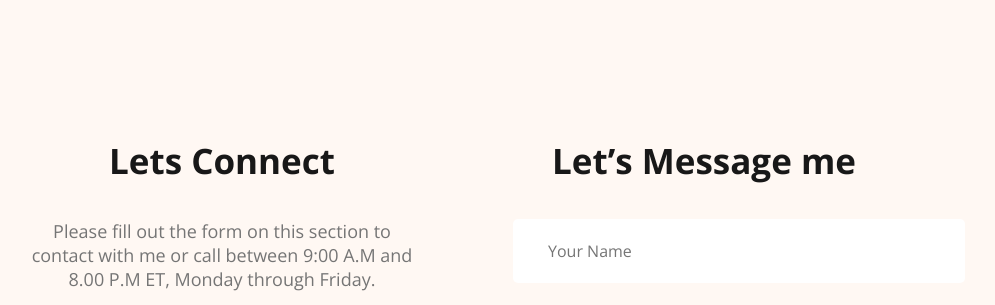
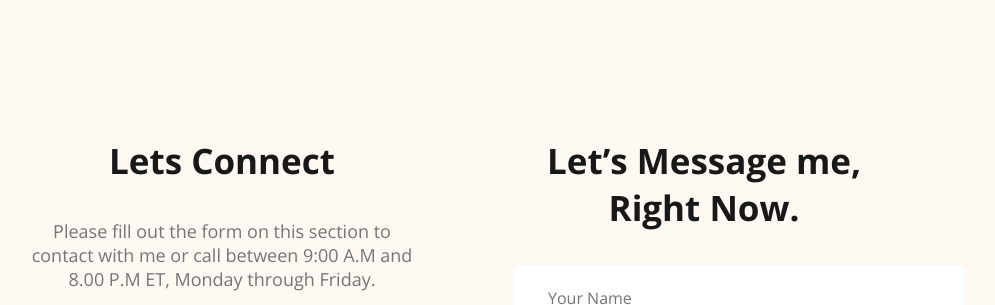
Before and after one commit to Lalonasm/developer-portfolio2, a plain HTML site: page index.html in a window 1280 px wide. Shown: the part 3420-3725 px from the top of the page, without its empty margins (177-1172 px from the left). Drawn offline with nearby package versions, Linux system fonts and the light colour scheme.

Commit message:
footer Message updated

```diff
--- a/index.html
+++ b/index.html
@@ -224,7 +224,7 @@
         </div>
         <div class="footer-column">
             <h3 class="section-title">
-                Let’s Message me
+                Let’s Message me, Right Now.
             </h3>
             <form class="contact" action="">
                 <input type="text" placeholder="Your Name">
```
